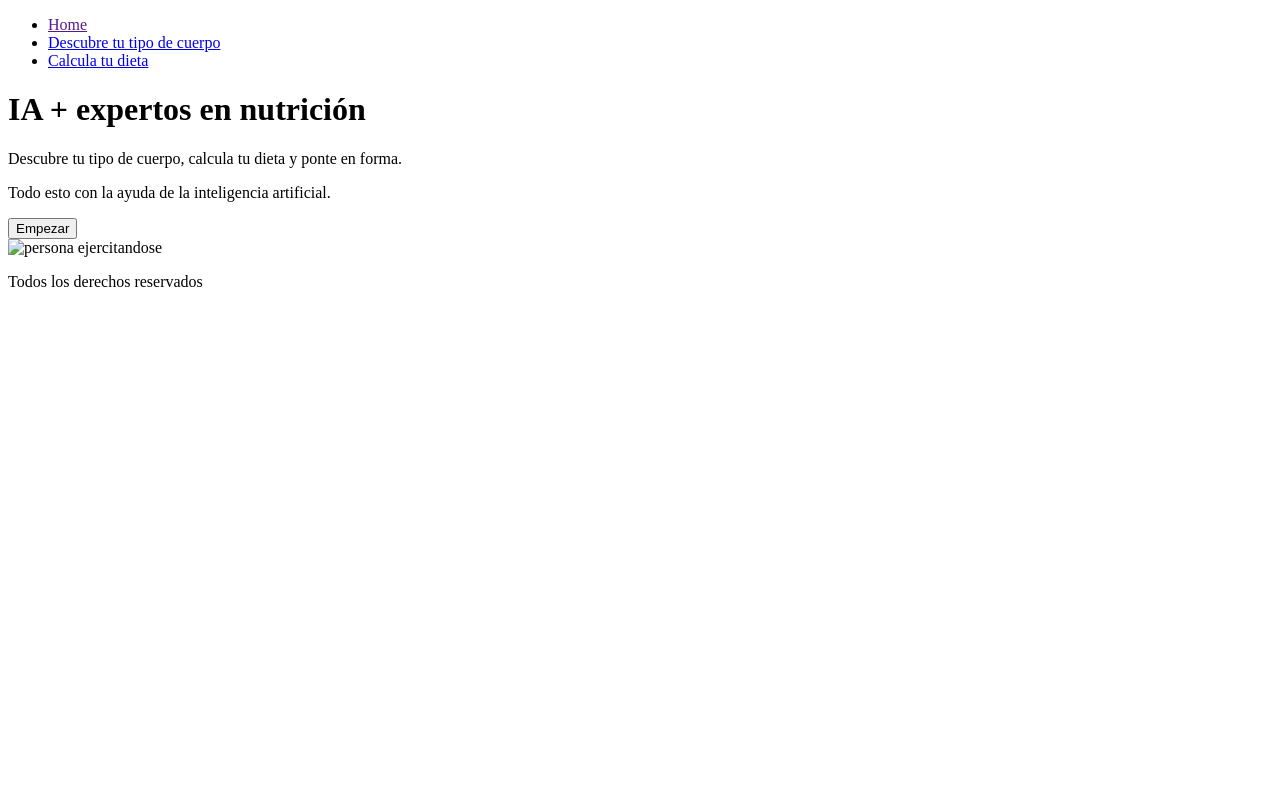
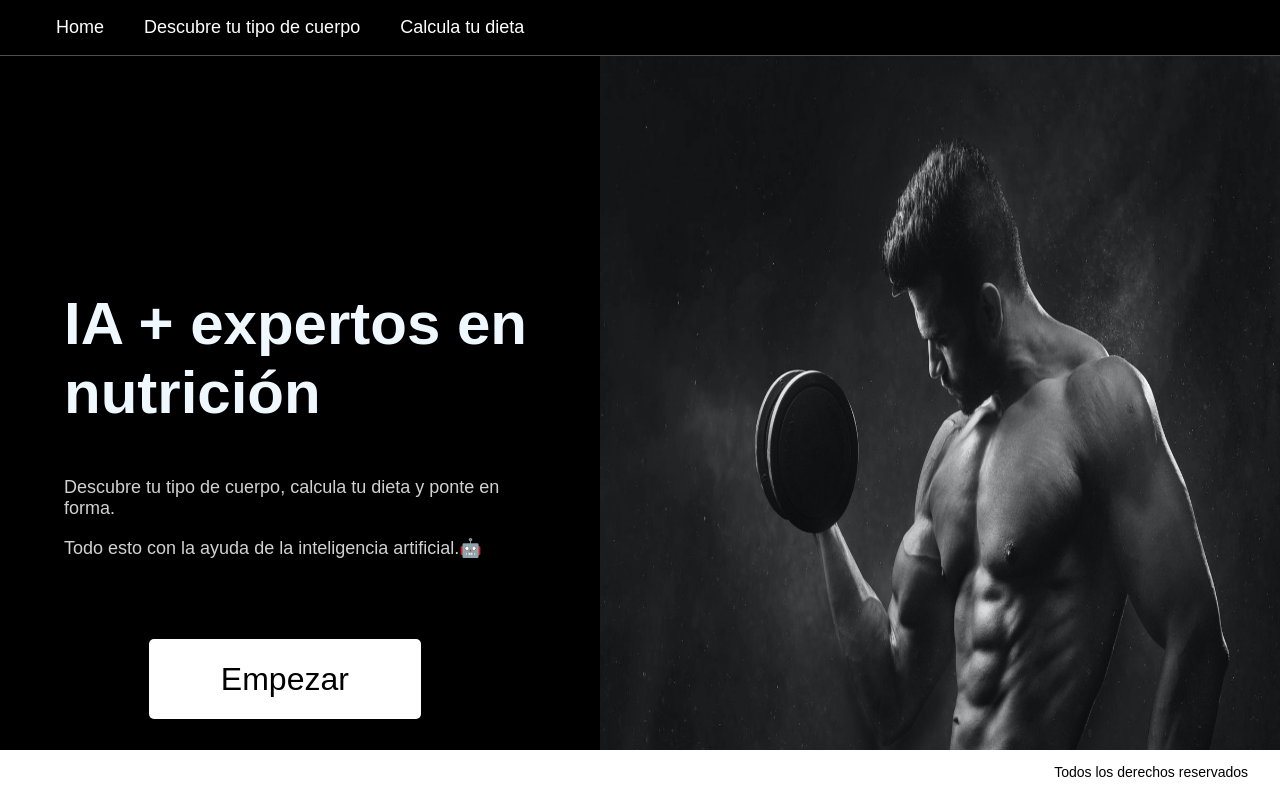
Before and after one commit to Alejochelo/newTesis, a plain HTML site: page index.html in a window 1280 px wide. Shown: the top 798 px of the page. Drawn offline with Linux system fonts and the light colour scheme; the site is published under a folder, as on GitHub Pages, so addresses that start at the root find nothing.

Commit message:
cambio el path

```diff
--- a/index.html
+++ b/index.html
@@ -5,7 +5,7 @@
     <meta http-equiv="X-UA-Compatible" content="IE=edge">
     <meta name="viewport" content="width=device-width, initial-scale=1.0">
     <title>AI Fitness</title>
-    <link rel="stylesheet" href="/css/main.css">
+    <link rel="stylesheet" href="./css/main.css">
 </head>
     <header>
         <nav>
@@ -14,10 +14,10 @@
                     <a href="">Home</a>
                 </li>
                 <li>
-                    <a href="/pages/cuerpo.html">Descubre tu tipo de cuerpo</a>
+                    <a href="./pages/cuerpo.html">Descubre tu tipo de cuerpo</a>
                 </li>
                 <li>
-                    <a href="/pages/dieta.html">Calcula tu dieta</a>
+                    <a href="./pages/dieta.html">Calcula tu dieta</a>
                 </li>
             </ul>
         </nav>
@@ -34,7 +34,7 @@
 
                 <div class="main-button">
                     <div>
-                        <a href="/pages/cuerpo.html">
+                        <a href="./pages/cuerpo.html">
                             <button>
                                 Empezar
                             </button>
@@ -44,7 +44,7 @@
 
             </div>
             <div class="main-img">
-                <img src="/assets/images/img1.jpg" alt="persona ejercitandose">
+                <img src="./assets/images/img1.jpg" alt="persona ejercitandose">
             </div>
 
 
```
